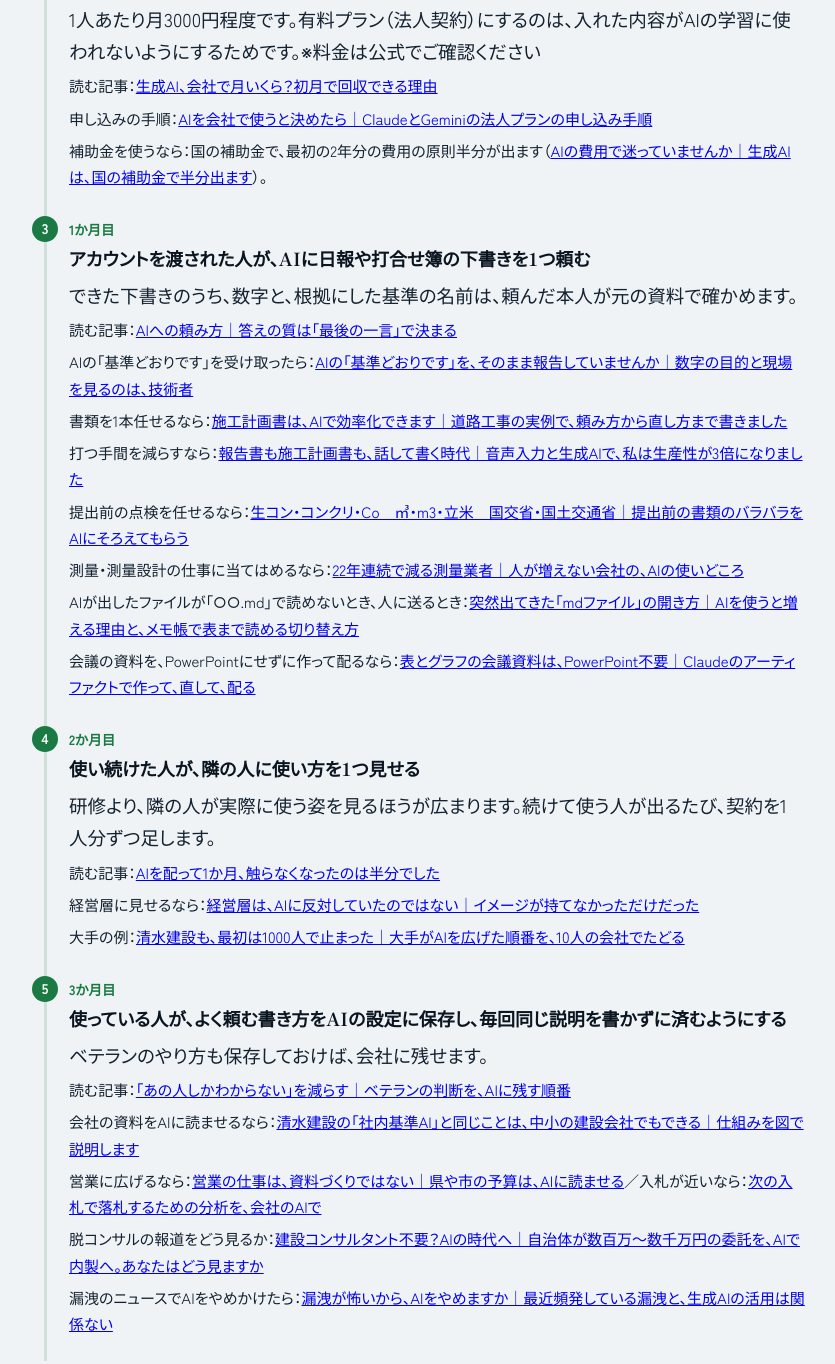
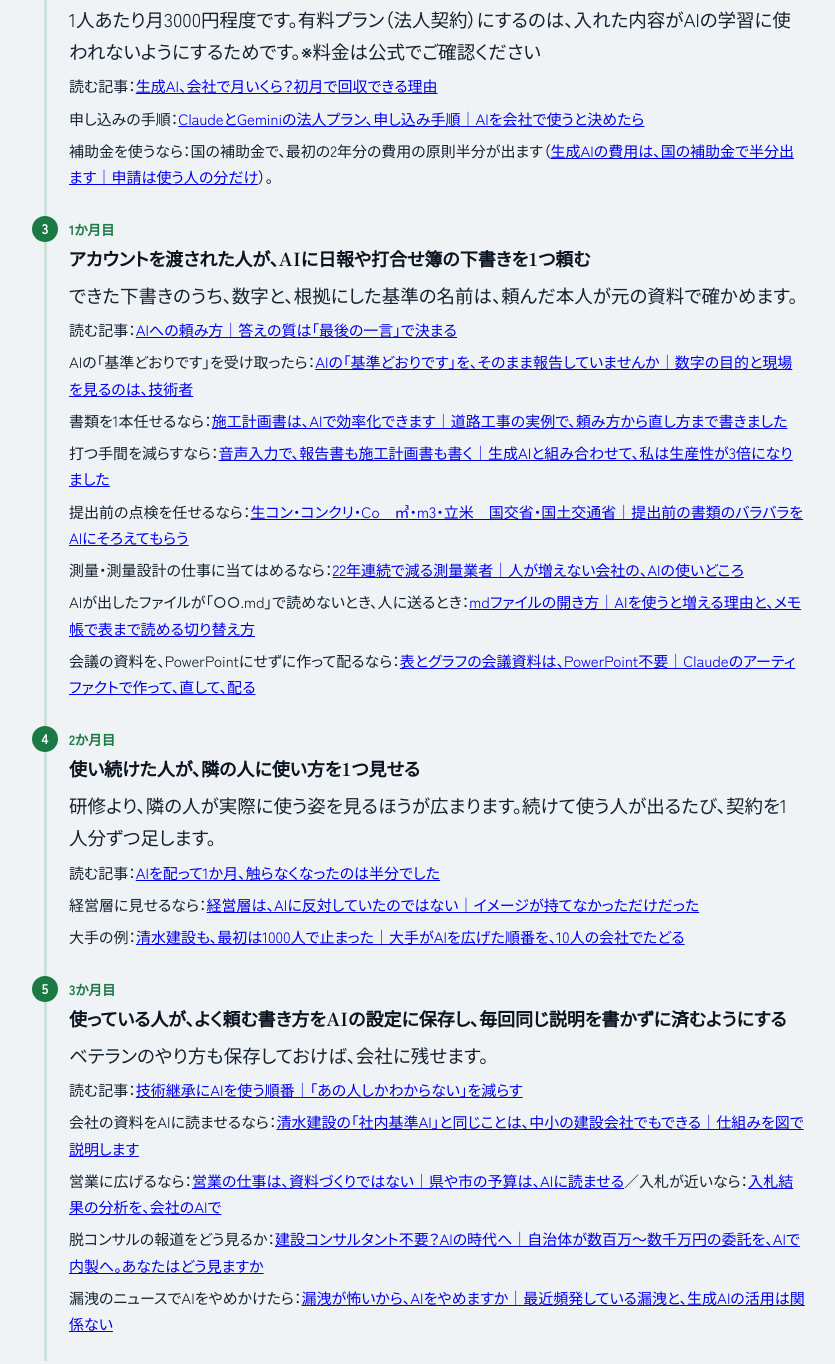
Before and after one commit to civil-ai-study/civilai-site, a plain HTML site: page index.html in a window 1280 px wide. Shown: the part 1824-3188 px from the top of the page, without its empty margins (44-879 px from the left). Drawn offline with Linux system fonts and the light colour scheme.

Commit message:
改題: note7本の新しい題名にカードと案内リンクを合わせた
Co-Authored-By: Claude Opus 5.5 <noreply@anthropic.com>

```diff
--- a/index.html
+++ b/index.html
@@ -155,8 +155,8 @@
               <h3>社長が、続けて使えた人の分だけ、会社で有料のアカウント（法人契約）を契約する</h3>
               <p>1人あたり月3000円程度です。有料プラン（法人契約）にするのは、入れた内容がAIの学習に使われないようにするためです。※料金は公式でご確認ください</p>
               <p class="m-links">読む記事：<a href="keiei.html#art-cost">生成AI、会社で月いくら？初月で回収できる理由</a></p>
-              <p class="m-links">申し込みの手順：<a href="keiei.html#art-sign-up">AIを会社で使うと決めたら｜ClaudeとGeminiの法人プランの申し込み手順</a></p>
-              <p class="m-links">補助金を使うなら：国の補助金で、最初の2年分の費用の原則半分が出ます（<a href="keiei.html#art-ai-subsidy">AIの費用で迷っていませんか｜生成AIは、国の補助金で半分出ます</a>）。</p>
+              <p class="m-links">申し込みの手順：<a href="keiei.html#art-sign-up">ClaudeとGeminiの法人プラン、申し込み手順｜AIを会社で使うと決めたら</a></p>
+              <p class="m-links">補助金を使うなら：国の補助金で、最初の2年分の費用の原則半分が出ます（<a href="keiei.html#art-ai-subsidy">生成AIの費用は、国の補助金で半分出ます｜申請は使う人の分だけ</a>）。</p>
             </li>
             <li>
               <p class="m-day">1か月目</p>
@@ -165,10 +165,10 @@
               <p class="m-links">読む記事：<a href="genba.html#art-tanomikata">AIへの頼み方｜答えの質は「最後の一言」で決まる</a></p>
               <p class="m-links">AIの「基準どおりです」を受け取ったら：<a href="genba.html#art-ai-vs-engineer">AIの「基準どおりです」を、そのまま報告していませんか｜数字の目的と現場を見るのは、技術者</a></p>
               <p class="m-links">書類を1本任せるなら：<a href="genba.html#art-sekokeikaku">施工計画書は、AIで効率化できます｜道路工事の実例で、頼み方から直し方まで書きました</a></p>
-              <p class="m-links">打つ手間を減らすなら：<a href="genba.html#art-voice-input">報告書も施工計画書も、話して書く時代｜音声入力と生成AIで、私は生産性が3倍になりました</a></p>
+              <p class="m-links">打つ手間を減らすなら：<a href="genba.html#art-voice-input">音声入力で、報告書も施工計画書も書く｜生成AIと組み合わせて、私は生産性が3倍になりました</a></p>
               <p class="m-links">提出前の点検を任せるなら：<a href="genba.html#art-proofread">生コン・コンクリ・Co　㎥・m3・立米　国交省・国土交通省｜提出前の書類のバラバラをAIにそろえてもらう</a></p>
               <p class="m-links">測量・測量設計の仕事に当てはめるなら：<a href="genba.html#art-survey">22年連続で減る測量業者｜人が増えない会社の、AIの使いどころ</a></p>
-              <p class="m-links">AIが出したファイルが「○○.md」で読めないとき、人に送るとき：<a href="genba.html#art-md-file">突然出てきた「mdファイル」の開き方｜AIを使うと増える理由と、メモ帳で表まで読める切り替え方</a></p>
+              <p class="m-links">AIが出したファイルが「○○.md」で読めないとき、人に送るとき：<a href="genba.html#art-md-file">mdファイルの開き方｜AIを使うと増える理由と、メモ帳で表まで読める切り替え方</a></p>
               <p class="m-links">会議の資料を、PowerPointにせずに作って配るなら：<a href="genba.html#art-html-share">表とグラフの会議資料は、PowerPoint不要｜Claudeのアーティファクトで作って、直して、配る</a></p>
             </li>
             <li>
@@ -183,9 +183,9 @@
               <p class="m-day">3か月目</p>
               <h3>使っている人が、よく頼む書き方をAIの設定に保存し、毎回同じ説明を書かずに済むようにする</h3>
               <p>ベテランのやり方も保存しておけば、会社に残せます。</p>
-              <p class="m-links">読む記事：<a href="keiei.html#art-succession">「あの人しかわからない」を減らす｜ベテランの判断を、AIに残す順番</a></p>
+              <p class="m-links">読む記事：<a href="keiei.html#art-succession">技術継承にAIを使う順番｜「あの人しかわからない」を減らす</a></p>
               <p class="m-links">会社の資料をAIに読ませるなら：<a href="keiei.html#art-shimizu-rag">清水建設の「社内基準AI」と同じことは、中小の建設会社でもできる｜仕組みを図で説明します</a></p>
-              <p class="m-links">営業に広げるなら：<a href="keiei.html#art-estimate-review">営業の仕事は、資料づくりではない｜県や市の予算は、AIに読ませる</a>／入札が近いなら：<a href="keiei.html#art-bid-results">次の入札で落札するための分析を、会社のAIで</a></p>
+              <p class="m-links">営業に広げるなら：<a href="keiei.html#art-estimate-review">営業の仕事は、資料づくりではない｜県や市の予算は、AIに読ませる</a>／入札が近いなら：<a href="keiei.html#art-bid-results">入札結果の分析を、会社のAIで</a></p>
               <p class="m-links">脱コンサルの報道をどう見るか：<a href="keiei.html#art-kawachinagano">建設コンサルタント不要？AIの時代へ｜自治体が数百万〜数千万円の委託を、AIで内製へ。あなたはどう見ますか</a></p>
               <p class="m-links">漏洩のニュースでAIをやめかけたら：<a href="keiei.html#art-leak-ai-defense">漏洩が怖いから、AIをやめますか｜最近頻発している漏洩と、生成AIの活用は関係ない</a></p>
             </li>
```
Also changed, not shown: genba.html (+3 -3 lines), keiei.html (+4 -4 lines).
